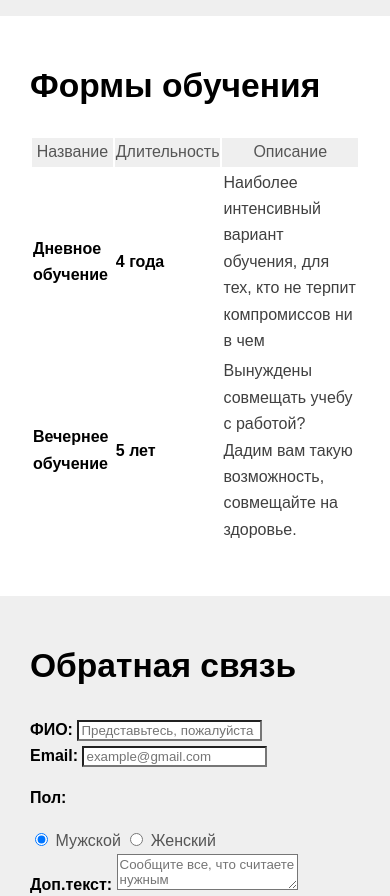
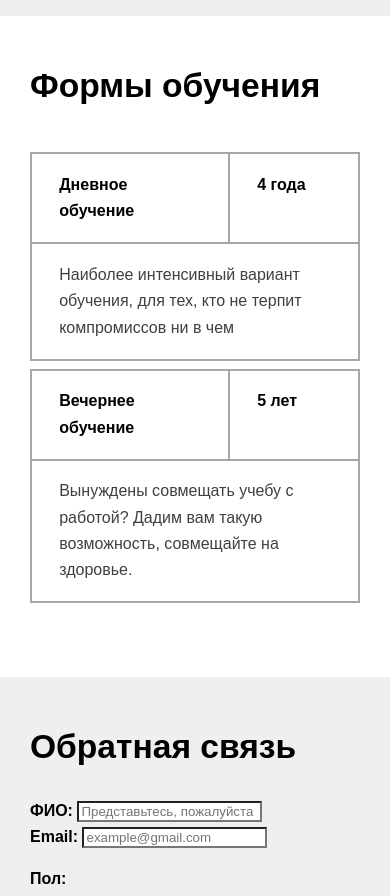
Before and after one commit to PetrovaNina/Edu_landing, a plain HTML site: page index.html in a window 390 px wide. Shown: the part 1400-2296 px from the top of the page. Drawn offline with Linux system fonts and the light colour scheme.

Commit message:
Edited Education section styles incl. responsive

```diff
--- a/css/style.css
+++ b/css/style.css
@@ -243,6 +243,37 @@ a:not(.btn):visited {
   margin-bottom: 0;
 }
 
+/*  =============== Education section styles ===============*/
+
+.education-table {
+  width: 100%;
+  margin: 1em 0;
+  border-collapse: collapse;
+}
+
+.education-table-heading {
+  text-align: left;
+}
+
+.education-table td, th {
+  vertical-align: top;
+  padding: 1.1em 1.7em;
+  border: 2px solid #a7a7a7;
+}
+
+.education-table strong {
+  font-size: 1.2em;
+  color: #000000;
+}
+
+.education-table .first {
+  width: 255px;
+}
+
+.education-table .second {
+  width: 190px;
+}
+
 /*  =============== Styles responsive to screen size ===============*/
 
 @media (max-width: 1199px) {
@@ -336,6 +367,22 @@ a:not(.btn):visited {
     height: 1.9em;
     background-size: contain;
   }
+  /* == Education table == */
+  thead {
+    display: none;
+  }
+  table tr {
+    display: grid;
+    grid-template-columns: 60% 40%;
+    margin-bottom: 0.5em;
+  }
+  td:first-child {
+    border-right: none;
+  }
+  td:last-child {
+    grid-column: 1/3;
+    border-top: none;
+  }
 }
 
 @media screen and (max-width: 360px) {
@@ -360,47 +407,6 @@ a:not(.btn):visited {
 }
 
 /*
-.education {
-  background-color: #ffffff;
-  padding: 13px 0;
-}
-.education-table,
-.education-table {
-  margin: 60px 0;
-}
-.education-table,
-.education-table td {
-  border: 2px solid #a7a7a7;
-  border-collapse: collapse;
-}
-
-.education-table td,
-.contacts-form .textarea {
-  color: #404040;
-  vertical-align: top;
-  padding: 20px 30px;
-}
-
-.education-table strong {
-  font-family: Trebuchet MS, Arial, sans-serif;
-  font-size: 22px;
-  color: #000000;
-}
-.education-table .th {
-  background-color: #efefef;
-}
-
-.education-table .first {
-  width: 225px;
-}
-.education-table .second {
-  width: 130px;
-}
-
-.education-table .normal {
-  line-height: 30px;
-}
-
 
 .contacts {
   background-color: #efefef;
```
